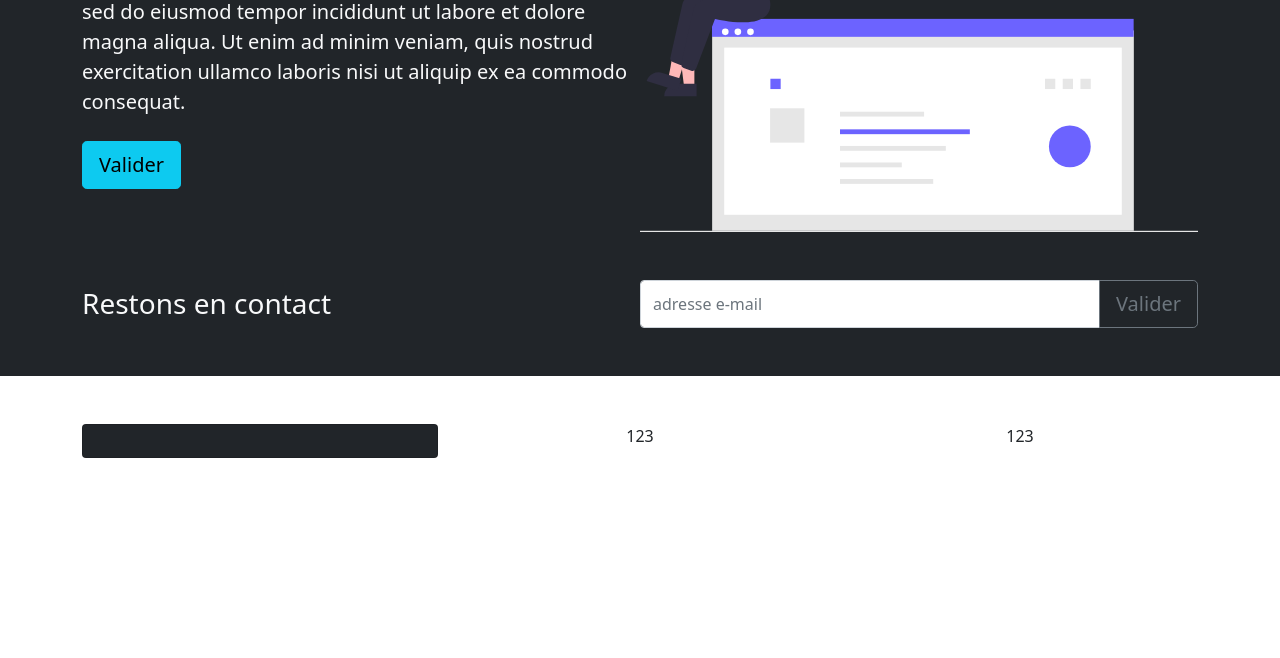
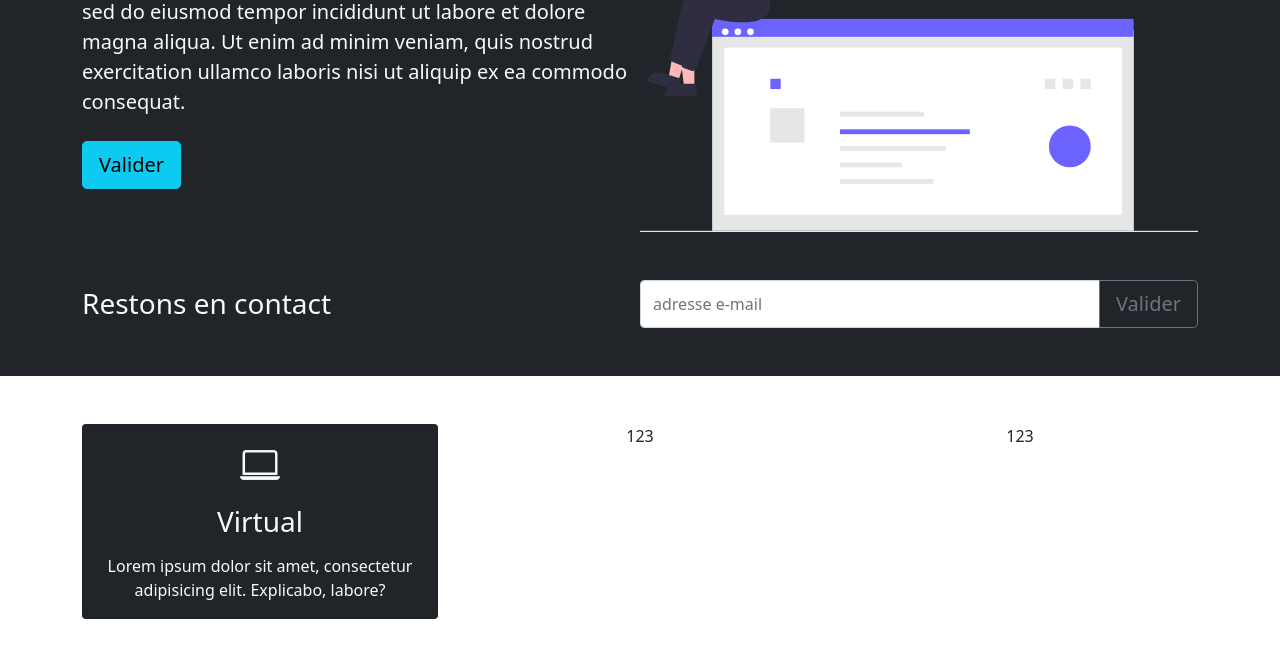
Before and after one commit to burgerkati/HTML4, a plain HTML site: page index.html in a window 1280 px wide. Shown: the part 268-926 px from the top of the page. Before the commit the page ends 800 px from the top, so only its background shows below. Drawn offline with nearby package versions, Linux system fonts and the light colour scheme.

Commit message:
add card and icon wrapped in h1 and p card-text

```diff
--- a/index.html
+++ b/index.html
@@ -78,7 +78,16 @@
         <div class="col-md">
           <div class="card bg-dark text-light">
             <div class="card-body text-center">
-
+              <!-- wrap icon in div to make it size of h1 and margin bottom 3-->
+              <div class="h1 mb-3">
+                <i class="bi bi-laptop"></i>
+              </div>
+              <h3 class="card-title mb-3">
+                Virtual
+              </h3>
+              <p class="card-text">
+                Lorem ipsum dolor sit amet, consectetur adipisicing elit. Explicabo, labore?
+              </p>
             </div>
           </div>
         </div>
```
